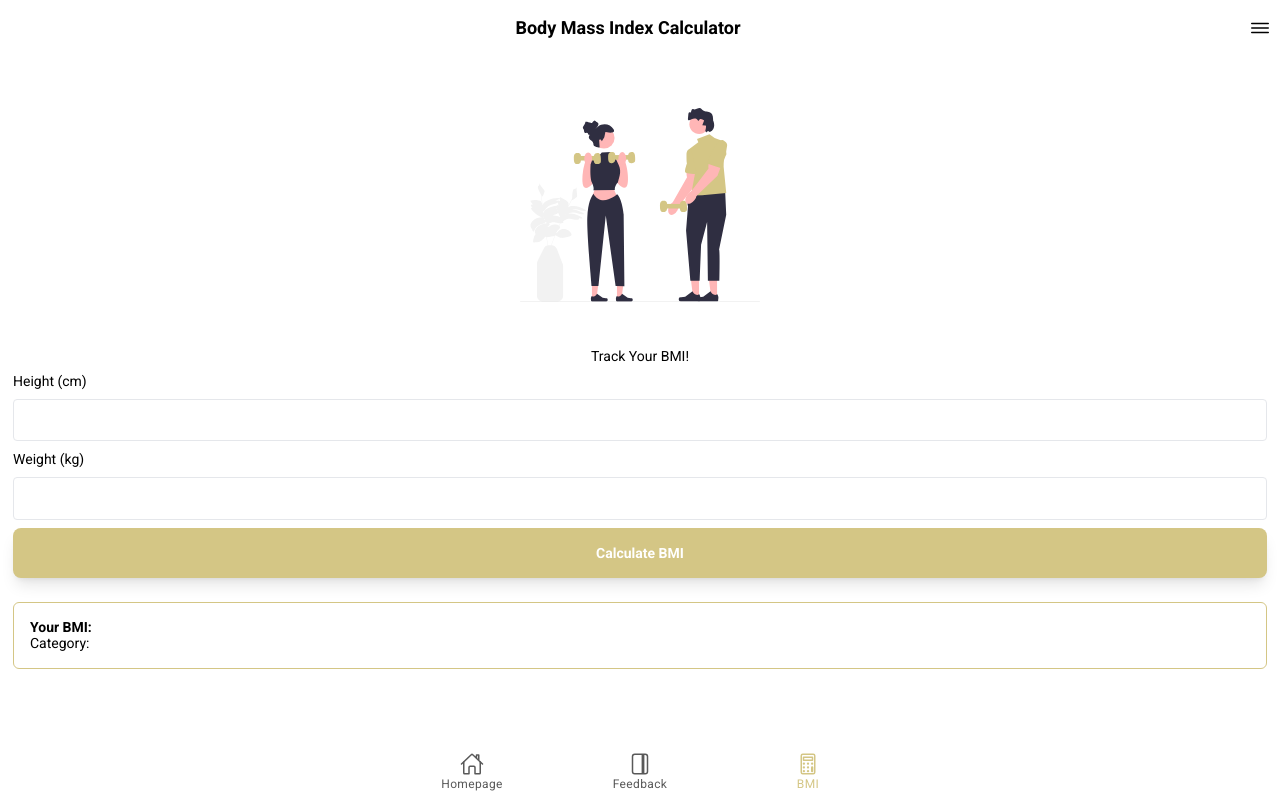
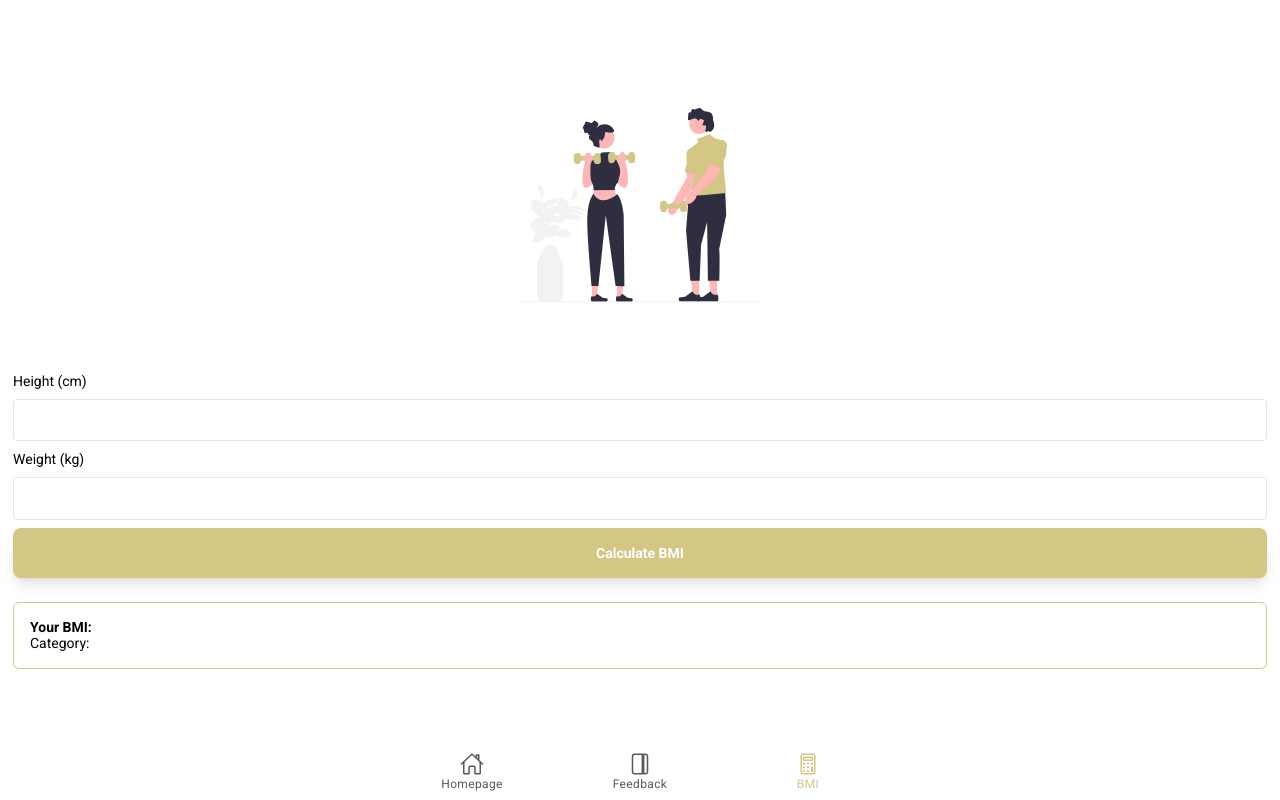
Before and after one commit to amirabdulaziz/upsifh, a React (Vite) app: page /bmi in a window 1280 px wide. Built offline with nearby package versions, Linux system fonts and the light colour scheme; no server answers.

Commit message:
ui upodare

```diff
--- a/src/pages/Admin/Dashboard.tsx
+++ b/src/pages/Admin/Dashboard.tsx
@@ -145,7 +145,7 @@ const Dashboard: React.FC = () => {
             <div className="flex flex-cols justify-between items-center px-2">
               <IonGrid>
                 <IonCol>
-                  <IonText>
+                  <IonText className="text-tertiary">
                     <h2 className="font-bold text-xl">Dashboard</h2>
                     <div className="flex flex-row items-center">
                       <p className="text-[10px] m-0 flex items-center">
@@ -157,6 +157,7 @@ const Dashboard: React.FC = () => {
               </IonGrid>
               <IonRow>
                 <IonIcon
+                  style={{ color: "white" }}
                   icon={menuOutline}
                   className="h-10 w-6"
                   onClick={() => {
--- a/src/pages/BMI/Bmi.tsx
+++ b/src/pages/BMI/Bmi.tsx
@@ -63,13 +63,14 @@ const Bmi = () => {
             <div className="flex flex-cols justify-between items-center px-2">
               <div className="flex flex-row justify-center items-center flex-grow">
                 <a>
-                  <IonText className="text-lg font-bold">
+                  <IonText className="text-lg font-bold text-tertiary">
                     Body Mass Index Calculator
                   </IonText>
                 </a>
               </div>
               <IonRow>
                 <IonIcon
+                  style={{ color: "white" }}
                   icon={menuOutline}
                   className="h-10 w-6"
                   onClick={() => {
@@ -95,7 +96,7 @@ const Bmi = () => {
                 </IonText>
               </IonRow> */}
               <IonRow className="w-full flex justify-center">
-                <IonText className="text-center text-sm">
+                <IonText className="text-center text-sm text-tertiary">
                   Track Your BMI!
                 </IonText>
               </IonRow>
--- a/src/pages/Feedback/Feedback.tsx
+++ b/src/pages/Feedback/Feedback.tsx
@@ -61,7 +61,7 @@ const Feedback = () => {
             <div className="flex flex-cols justify-between items-center px-2">
               <div className="flex flex-row justify-center items-center flex-grow">
                 <a>
-                  <IonText className="text-lg font-bold">
+                  <IonText className="text-lg font-bold text-tertiary">
                     Share Feedbacks
                   </IonText>
                 </a>
@@ -69,6 +69,7 @@ const Feedback = () => {
               <IonRow>
                 <IonIcon
                   icon={menuOutline}
+                  style={{ color: "white" }}
                   className="h-10 w-6"
                   onClick={() => {
                     const menu = document.querySelector(
--- a/src/pages/Homepage/ExerciseDetail.tsx
+++ b/src/pages/Homepage/ExerciseDetail.tsx
@@ -77,6 +77,8 @@ const ExerciseDetail: React.FC<ExerciseDetailPageProps> = ({ match }) => {
       ? exercise.imageUrl[equipment]
       : exercise.imageUrl;
 
+  console.log("Exercise Image URL:", exerciseImageUrl);
+
   return (
     <IonPage>
       <IonHeader className="ion-no-border border-b-[1px]">
@@ -107,6 +109,8 @@ const ExerciseDetail: React.FC<ExerciseDetailPageProps> = ({ match }) => {
                 className="w-full h-auto rounded-md"
               />
             )}
+
+
 
             <div className="text-md font-bold mt-2">{exercise.name}</div>
             <IonText className="text-xs block">{exercise.description}</IonText>
--- a/src/pages/Homepage/homepage.tsx
+++ b/src/pages/Homepage/homepage.tsx
@@ -95,7 +95,7 @@ const Homepage: React.FC = () => {
               </IonRow>
               <IonRow>
                 <IonIcon
-                color="#ffffff"
+                  style={{ color: "white" }}
                   icon={menuOutline}
                   className="h-10 w-6"
                   onClick={() => {
--- a/src/pages/Homepage/muscle-group.tsx
+++ b/src/pages/Homepage/muscle-group.tsx
@@ -39,7 +39,8 @@ const MuscleGroupPage: React.FC = () => {
   }, [group, equipment]);
 
   const handleCardClick = (exercise: Exercise) => {
-    history.push(`/exercise/${exercise.name}`);
+        history.push(`/exercise/${exercise.name}/${equipment}`);
+
   };
 
 
```
